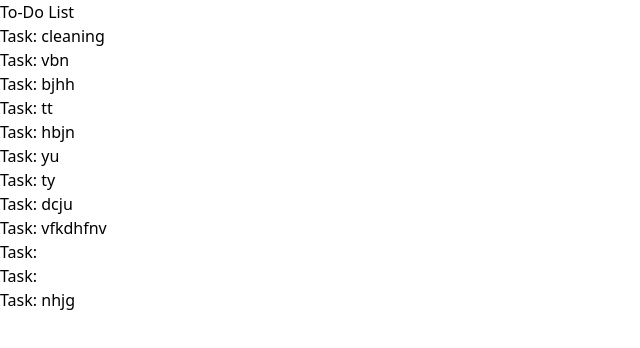
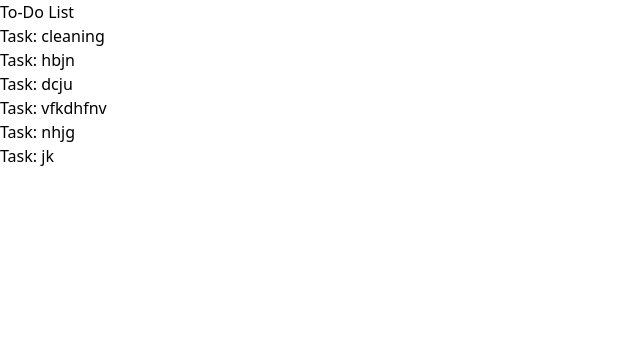
Before and after one commit to sitt-a/React-todolist, a React (Vite) app in the folder todolist/: page /home in a window 1280 px wide. Shown: the top 348 px of the page, without its empty margins (0-640 px from the left). Built offline with nearby package versions, Linux system fonts and the light colour scheme; data requests are answered from the project's data file.

Commit message:
new update

```diff
--- a/todolist/db.json
+++ b/todolist/db.json
@@ -8,45 +8,10 @@
       "completed": false
     },
     {
-      "id": "0039",
-      "task": "vbn",
-      "priority": "",
-      "dueDate": "",
-      "completed": false
-    },
-    {
-      "id": "06aa",
-      "task": "bjhh",
-      "priority": "",
-      "dueDate": "",
-      "completed": false
-    },
-    {
-      "id": "c3dc",
-      "task": "tt",
-      "priority": "vnb",
-      "dueDate": "",
-      "completed": false
-    },
-    {
       "id": "1935",
       "task": "hbjn",
       "priority": "hbjmnb",
       "dueDate": "bn",
-      "completed": false
-    },
-    {
-      "id": "5f48",
-      "task": "yu",
-      "priority": "",
-      "dueDate": "",
-      "completed": false
-    },
-    {
-      "id": "e01d",
-      "task": "ty",
-      "priority": "",
-      "dueDate": "",
       "completed": false
     },
     {
@@ -64,25 +29,18 @@
       "completed": false
     },
     {
-      "id": "b101",
-      "task": "",
-      "priority": "",
-      "dueDate": "",
-      "completed": false
-    },
-    {
-      "id": "4439",
-      "task": "",
-      "priority": "",
-      "dueDate": "",
-      "completed": false
-    },
-    {
       "id": "7870",
       "task": "nhjg",
       "priority": "jkhyugt",
       "dueDate": "kij",
       "completed": false
+    },
+    {
+      "id": "92ee",
+      "task": "jk",
+      "priority": "io",
+      "dueDate": "",
+      "completed": false
     }
   ]
 }
--- a/todolist/package.json
+++ b/todolist/package.json
@@ -10,10 +10,11 @@
     "preview": "vite preview"
   },
   "dependencies": {
+    "lucide-react": "^0.378.0",
     "react": "^18.2.0",
     "react-dom": "^18.2.0",
-    "react-router-dom": "^5.3.4",
-    "recharts": "^2.12.6"
+    "react-router-dom": "^5.3.4"
+
   },
   "devDependencies": {
     "@types/react": "^18.2.66",
--- a/todolist/src/pages/Home.jsx
+++ b/todolist/src/pages/Home.jsx
@@ -3,12 +3,17 @@ import { Link } from 'react-router-dom';
 import AddTaskOverlay from '../components/Addtask';
 import { TaskContext } from './TaskContext'; // Import the TaskContext
 import TodolistEditModal from '../components/TodolistEdit';
-
+import { Trash, Pen } from 'lucide-react';
+import TodoDetailOverlay from './todolistdetail';
 function Home() {
   const { todos, fetchTodos, handleAddTaskClick, handleOverlayClose, handleTaskAdded } = useContext(TaskContext);
   const [isDeleting, setIsDeleting] = useState(false);
   const [isEditingTodos, setIsEditingTodos] = useState({});
   const [hoveredTodoId, setHoveredTodoId] = useState(null);
+  const [selectedTodoId, setSelectedTodoId] = useState(null);
+
+  // Rest of the component code...
+
 
   const handleDelete = (id) => {
     setIsDeleting(true);
@@ -55,6 +60,14 @@ function Home() {
     setHoveredTodoId(null);
   };
 
+  const handleTodoClick = (todo) => {
+    setSelectedTodoId(todo.id);
+  };
+
+  const handleCloseDetailOverlay = () => {
+    setSelectedTodoId(null);
+  };
+
   return (
     <div>
       <h1>To-Do List</h1>
@@ -71,38 +84,50 @@ function Home() {
           ) : (
             <li
               key={todo.id}
-              className="border p-2 m-4 rounded"
+              className="relative border p-4 m-4 rounded"
               onMouseEnter={() => handleMouseEnter(todo.id)}
               onMouseLeave={handleMouseLeave}
-              style={{
-                position: 'relative',
-                paddingRight: '100px',
-              }}
+              onClick={() => handleTodoClick(todo)}
             >
               <h2>Task: {todo.task}</h2>
               <div
+                className="absolute top-0 right-2 flex gap-2"
                 style={{
-                  position: 'absolute',
-                  top: '50%',
-                  right: '10px',
-                  transform: 'translateY(-50%)',
-                  display: hoveredTodoId === todo.id ? 'block' : 'none',
+                  display: hoveredTodoId === todo.id ? 'flex' : 'none',
                 }}
               >
                 <button
                   key={todo.id}
                   disabled={isDeleting}
-                  onClick={() => handleDelete(todo.id)}
-                  style={{ marginRight: '0.5rem' }}
+                  onClick={(e) => {
+                    e.stopPropagation(); // Stop the click event from propagating to the li
+                    handleDelete(todo.id);
+                  }}
+                  className=" text-gray-300 rounded-full p-2"
                 >
-                  {isDeleting ? 'Deleting...' : 'Delete'}
+                  <Trash />
                 </button>
-                <button onClick={() => handleEdit(todo.id)}>Edit</button>
+                <button
+                  onClick={(e) => {
+                    e.stopPropagation(); // Stop the click event from propagating to the li
+                    handleEdit(todo.id);
+                  }}
+                  className=" text-gray-300 rounded-full p-2"
+                >
+                  <Pen />
+                </button>
               </div>
             </li>
           )
         ))}
       </ul>
+
+      {selectedTodoId &&
+       <TodoDetailOverlay
+       todo={todos.find((todo) => todo.id === selectedTodoId)}
+       onClose={handleCloseDetailOverlay}
+     />
+      }
     </div>
   );
 }
--- a/todolist/src/pages/todolistdetail.jsx
+++ b/todolist/src/pages/todolistdetail.jsx
@@ -1,83 +1,23 @@
-import React, { useEffect, useState } from 'react';
-import { useHistory } from 'react-router-dom';
-import TodolistEditModal from '../components/TodolistEdit';
+import React from 'react';
 
-const TodolistDetail = ({ id }) => {
-  const [todo, setTodo] = useState(null);
-  const [isDeleting, setIsDeleting] = useState(false);
-  const history = useHistory();
-  const [isEditing, setIsEditing] = useState(false);
-
-  const handleDelete = () => {
-    setIsDeleting(true);
-
-    fetch(`http://localhost:3000/todos/${id}`, {
-      method: 'DELETE',
-    })
-      .then(() => {
-        setIsDeleting(false);
-        history.push('/'); // Redirect to the todos list page
-      })
-      .catch((error) => {
-        setIsDeleting(false);
-        console.log(error);
-      });
-  };
-
-
-  useEffect(() => {
-
-
-    fetch(`http://localhost:3000/todos/${id}`) // Replace with the appropriate URL for your API
-      .then(response => response.json())
-      .then(data => setTodo(data))
-      .catch(error => console.log(error));
-  }, [match.params.id]);
-
-  const handleEdit = () => {
-    setIsEditing(true);
-  };
-
-  const handleCloseModal = () => {
-    setIsEditing(false);
-  };
-
-  const handleUpdateTodo = (updatedTodo) => {
-    setTodo(updatedTodo);
-    setIsEditing(false);
-  };
-
-
-
-  if (!todo) {
-    return <div>Loading...</div>;
-  }
-
+function TodoDetailOverlay({ todo, onClose }) {
   return (
-    <div>
+    <div className="fixed top-0 left-0 w-full h-full bg-black bg-opacity-50 flex justify-center items-center">
+      <div className="bg-white p-8 rounded shadow-lg w-full max-w-md">
         <h1>To-Do List Detail</h1>
         <h2>Task: {todo.task}</h2>
         <p>Completed: {todo.completed ? 'Yes' : 'No'}</p>
         <p>Priority: {todo.priority}</p>
         <p>Due Date: {todo.dueDate}</p>
+        <button
+          onClick={onClose}
+          className="bg-gray-200 hover:bg-gray-300 text-gray-800 font-bold py-2 px-4 rounded"
+        >
+          Close
+        </button>
+      </div>
+    </div>
+  );
+}
 
-
-      <button
-      disabled={isDeleting}
-      onClick={handleDelete}
-      style={{ marginTop: '1rem' }}
-    >
-      {isDeleting ? 'Deleting...' : 'Delete'}
-    </button>
-   <div style={{ marginTop: '1rem' }}>
-        <button onClick={handleEdit}>Edit</button>
-      </div>
-      {isEditing && (
-        <TodolistEditModal todo={todo} onClose={handleCloseModal} onUpdate={handleUpdateTodo} />
-      )}
-    </div>
-
-  );
-};
-
-export default TodolistDetail;
+export default TodoDetailOverlay;
```
Also changed, not shown: 1 other file (tests, documents, lock files or other folders). Lines whose indentation alone changed are shown as unchanged.
